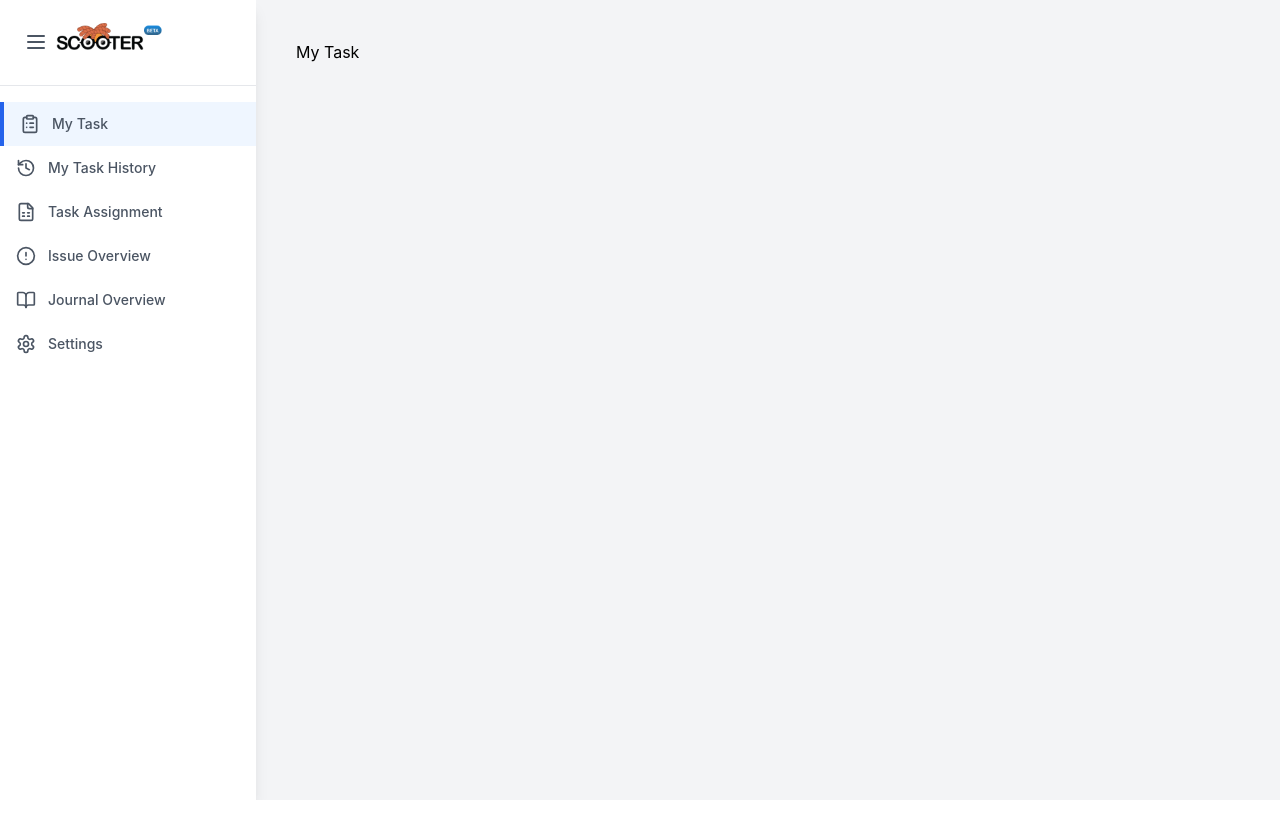
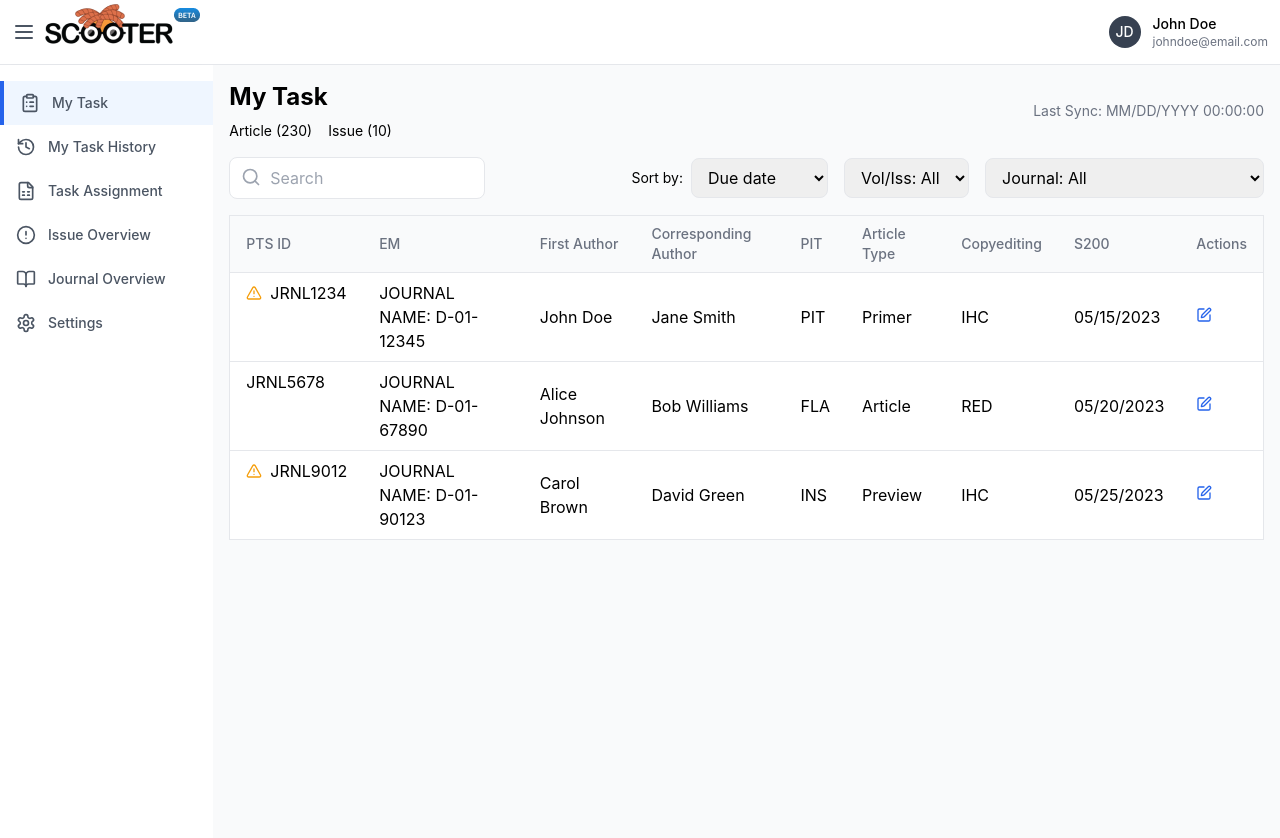
Before and after one commit to ashokSoftSuave/scooter-frontend, a React (Create React App) app: page /dashboard in a window 1280 px wide. Shown: the top 838 px of the page. Before the commit the page ends 800 px from the top, so only its background shows below. Built offline with nearby package versions, Linux system fonts and the light colour scheme.

Commit message:
Add TaskList component and integrate it into Dashboard; refactor Sidebar to manage menu state

```diff
--- a/src/App.js
+++ b/src/App.js
@@ -1,12 +1,17 @@
-import React from 'react';
-import { BrowserRouter as Router, Route, Routes } from 'react-router-dom';
-import Login from './components/Login/Login';
-import Signup from './components/sigin/Signup';
-import Dashboard from './components/Dashboard/dashboard';
-import MyTask from './components/MyTask/mytask';
-import Sidebar from './components/SideNavBar/sidenavbar';
+import React, { useState } from "react";
+import { BrowserRouter as Router, Route, Routes } from "react-router-dom";
+import Login from "./components/Login/Login";
+import Signup from "./components/sigin/Signup";
+import Dashboard from "./components/Dashboard/dashboard";
+import MyTask from "./components/MyTask/mytask";
+import Sidebar from "./components/SideNavBar/sidenavbar";
+import Header from "./components/Header/header";
 
 function App() {
+
+  const [isMenuOpen, setIsMenuOpen] = useState(true);
+  console.log('isMenuOpen: ', isMenuOpen);
+
   return (
     <Router>
       <div className="min-h-screen bg-gray-100">
@@ -16,10 +21,14 @@ function App() {
           <Route
             path="/dashboard/*"
             element={
-            <div className='flex flex-row'>
-              <Sidebar />
-              {/* This is the parent component which will hold the Outlet */}
+              <div className="flex flex-col">
+                <Header isMenuOpen={isMenuOpen} setIsMenuOpen={
+                  () => setIsMenuOpen(!isMenuOpen)
+                }/>
+                <div className="flex flex-row w-full">
+                  <Sidebar isMenuOpen={isMenuOpen} />
                   <Dashboard />
+                </div>
               </div>
             }
           >
--- a/src/components/Dashboard/dashboard.jsx
+++ b/src/components/Dashboard/dashboard.jsx
@@ -1,10 +1,10 @@
-import Sidebar from "../SideNavBar/sidenavbar";
+import TaskList from "../TaskList/TaskList";
 
 function Dashboard() {
   return (
     <>
-     <div className="p-10">
-      <h1>My Task</h1>
+      <div className="w-full bg-gray-50">
+      <TaskList />
     </div>
     </>
   );
--- /dev/null
+++ b/src/components/Header/header.jsx
@@ -0,0 +1,48 @@
+import React, { useState } from "react";
+import Logo from "../../Images/logo.png";
+import { Menu } from "lucide-react";
+
+function Header({ isMenuOpen, setIsMenuOpen }) {
+
+  return (
+    <header className="border-b bg-white">
+      <div className="container ml-1 px-4 pl-0">
+        <div className="flex items-center justify-between h-16">
+          {/* Left section */}
+          <div className="flex items-center justify-between border-b">
+            <button
+              onClick={() => setIsMenuOpen(!isMenuOpen)}
+              className="p-2 rounded-lg hover:bg-gray-100"
+            >
+              <Menu className="w-6 h-6 text-gray-600" />
+            </button>
+            <div className="flex items-center mb-1">
+              {isMenuOpen && (
+                <img
+                  src={Logo}
+                  alt="Scooter Logo"
+                  //   className="h-8"
+                />
+              )}
+            </div>
+          </div>
+
+          {/* Right section - User Profile */}
+          <div className="flex items-center">
+            <div className="flex items-center space-x-3">
+              <div className="w-8 h-8 bg-gray-700 rounded-full flex items-center justify-center">
+                <span className="text-white text-sm font-medium">JD</span>
+              </div>
+              <div className="hidden md:block">
+                <div className="text-sm font-medium">John Doe</div>
+                <div className="text-xs text-gray-500">johndoe@email.com</div>
+              </div>
+            </div>
+          </div>
+        </div>
+      </div>
+    </header>
+  );
+}
+
+export default Header;
--- a/src/components/SideNavBar/sidenavbar.jsx
+++ b/src/components/SideNavBar/sidenavbar.jsx
@@ -1,9 +1,7 @@
 import React, { useState } from 'react';
 import { ClipboardList, History, FileSpreadsheet, AlertCircle, BookOpen, Settings, Menu } from 'lucide-react';
-import Logo from '../../Images/logo.png';
 
-export default function Sidebar() {
-  const [isOpen, setIsOpen] = useState(true);
+export default function Sidebar({ isMenuOpen }) {
   const [activeItem, setActiveItem] = useState('my-task');
 
 
@@ -45,26 +43,7 @@ export default function Sidebar() {
   ];
 
   return (
-    <div className={`min-h-screen bg-white shadow-lg transition-all duration-300 ${isOpen ? 'w-64' : 'w-20'}`}>
-      {/* Header with Logo */}
-      <div className="flex items-center justify-between p-4 border-b">
-      <button
-          onClick={() => setIsOpen(!isOpen)}
-          className="p-2 rounded-lg hover:bg-gray-100"
-        >
-          <Menu className="w-6 h-6 text-gray-600" />
-        </button>
-        <div className="flex items-center mb-1">
-          {isOpen && (
-            <img
-              src={Logo}
-              alt="Scooter Logo"
-            //   className="h-8"
-            />
-          )}
-        </div>
-
-      </div>
+    <div className={`min-h-screen bg-white shadow-lg transition-all duration-300 ${isMenuOpen ? 'w-64' : 'w-20'}`}>
 
       {/* Navigation Items */}
       <nav className="mt-4">
@@ -78,7 +57,7 @@ export default function Sidebar() {
             <span className="inline-flex items-center justify-center">
               {item.icon}
             </span>
-            {isOpen && (
+            {isMenuOpen && (
               <span className="ml-3 text-sm font-medium">
                 {item.title}
               </span>
--- /dev/null
+++ b/src/components/TaskList/TaskList.jsx
@@ -0,0 +1,40 @@
+import React, { useState } from 'react';
+import { Search } from 'lucide-react';
+import TaskListHeader from './TaskListHeader';
+import TaskListTable from './TaskListTable';
+import TaskListFilters from './TaskListFilters';
+
+function TaskList() {
+  const [searchQuery, setSearchQuery] = useState('');
+  const [filters, setFilters] = useState({
+    sortBy: 'dueDate',
+    volume: 'all',
+    journal: 'all'
+  });
+
+  const handleFilterChange = (newFilters) => {
+    setFilters(prevFilters => ({ ...prevFilters, ...newFilters }));
+  };
+
+  return (
+    <div className="container mx-auto p-4">
+      <TaskListHeader />
+      <div className="flex flex-col md:flex-row justify-between items-center my-4">
+        <div className="relative w-full md:w-64 mb-4 md:mb-0">
+          <input
+            type="text"
+            placeholder="Search"
+            className="w-full pl-10 pr-4 py-2 border rounded-lg"
+            value={searchQuery}
+            onChange={(e) => setSearchQuery(e.target.value)}
+          />
+          <Search className="absolute left-3 top-2.5 h-5 w-5 text-gray-400" />
+        </div>
+        <TaskListFilters filters={filters} onFilterChange={handleFilterChange} />
+      </div>
+      <TaskListTable searchQuery={searchQuery} filters={filters} />
+    </div>
+  );
+}
+
+export default TaskList;
--- /dev/null
+++ b/src/components/TaskList/TaskListFilters.jsx
@@ -0,0 +1,40 @@
+import React from 'react';
+
+function TaskListFilters({ filters, onFilterChange }) {
+  return (
+    <div className="flex flex-wrap gap-4">
+      <div className="flex items-center gap-2">
+        <span className="text-sm">Sort by:</span>
+        <select
+          className="border rounded-lg px-3 py-2"
+          value={filters.sortBy}
+          onChange={(e) => onFilterChange({ sortBy: e.target.value })}
+        >
+          <option value="dueDate">Due date</option>
+          <option value="ptsId">PTS ID</option>
+          <option value="articleType">Article Type</option>
+        </select>
+      </div>
+      <select
+        className="border rounded-lg px-3 py-2"
+        value={filters.volume}
+        onChange={(e) => onFilterChange({ volume: e.target.value })}
+      >
+        <option value="all">Vol/Iss: All</option>
+        <option value="12/4">12/4</option>
+        <option value="12/3">12/3</option>
+      </select>
+      <select
+        className="border rounded-lg px-3 py-2"
+        value={filters.journal}
+        onChange={(e) => onFilterChange({ journal: e.target.value })}
+      >
+        <option value="all">Journal: All</option>
+        <option value="jar">Journal of Advanced Research</option>
+        <option value="jcr">Journal of Clinical Research</option>
+      </select>
+    </div>
+  );
+}
+
+export default TaskListFilters;
--- /dev/null
+++ b/src/components/TaskList/TaskListHeader.jsx
@@ -0,0 +1,20 @@
+import React from 'react';
+
+function TaskListHeader() {
+  return (
+    <div className="flex flex-col md:flex-row justify-between items-start md:items-center mb-4">
+      <div>
+        <h1 className="text-2xl font-bold">My Task</h1>
+        <div className="flex gap-4 mt-2">
+          <span className="text-sm">Article (230)</span>
+          <span className="text-sm">Issue (10)</span>
+        </div>
+      </div>
+      <div className="text-sm text-gray-500 mt-2 md:mt-0">
+        Last Sync: MM/DD/YYYY 00:00:00
+      </div>
+    </div>
+  );
+}
+
+export default TaskListHeader;
--- /dev/null
+++ b/src/components/TaskList/TaskListTable.jsx
@@ -0,0 +1,100 @@
+import React from 'react';
+import { AlertTriangle, Edit } from 'lucide-react';
+
+const mockData = [
+  {
+    ptsId: 'JRNL1234',
+    em: 'JOURNAL NAME: D-01-12345',
+    firstAuthor: 'John Doe',
+    correspondingAuthor: 'Jane Smith',
+    pit: 'PIT',
+    articleType: 'Primer',
+    copyediting: 'IHC',
+    s200: '05/15/2023',
+    hasWarning: true
+  },
+  {
+    ptsId: 'JRNL5678',
+    em: 'JOURNAL NAME: D-01-67890',
+    firstAuthor: 'Alice Johnson',
+    correspondingAuthor: 'Bob Williams',
+    pit: 'FLA',
+    articleType: 'Article',
+    copyediting: 'RED',
+    s200: '05/20/2023',
+    hasWarning: false
+  },
+  {
+    ptsId: 'JRNL9012',
+    em: 'JOURNAL NAME: D-01-90123',
+    firstAuthor: 'Carol Brown',
+    correspondingAuthor: 'David Green',
+    pit: 'INS',
+    articleType: 'Preview',
+    copyediting: 'IHC',
+    s200: '05/25/2023',
+    hasWarning: true
+  }
+];
+
+function TaskListTable({ searchQuery, filters }) {
+  const filteredData = mockData.filter(row => {
+    const searchString = searchQuery.toLowerCase();
+    return Object.values(row).some(value =>
+      value.toString().toLowerCase().includes(searchString)
+    );
+  });
+
+  const sortedData = filteredData.sort((a, b) => {
+    if (filters.sortBy === 'dueDate') {
+      return new Date(a.s200) - new Date(b.s200);
+    }
+    return a[filters.sortBy].localeCompare(b[filters.sortBy]);
+  });
+
+  return (
+    <div className="overflow-x-auto">
+      <table className="min-w-full bg-white border">
+        <thead>
+          <tr className="bg-gray-50">
+            <th className="px-4 py-2 text-left text-sm font-medium text-gray-500">PTS ID</th>
+            <th className="px-4 py-2 text-left text-sm font-medium text-gray-500">EM</th>
+            <th className="px-4 py-2 text-left text-sm font-medium text-gray-500">First Author</th>
+            <th className="px-4 py-2 text-left text-sm font-medium text-gray-500">Corresponding Author</th>
+            <th className="px-4 py-2 text-left text-sm font-medium text-gray-500">PIT</th>
+            <th className="px-4 py-2 text-left text-sm font-medium text-gray-500">Article Type</th>
+            <th className="px-4 py-2 text-left text-sm font-medium text-gray-500">Copyediting</th>
+            <th className="px-4 py-2 text-left text-sm font-medium text-gray-500">S200</th>
+            <th className="px-4 py-2 text-left text-sm font-medium text-gray-500">Actions</th>
+          </tr>
+        </thead>
+        <tbody>
+          {sortedData.map((row, index) => (
+            <tr key={index} className="border-t hover:bg-gray-50">
+              <td className="px-4 py-2 flex items-center">
+                {row.hasWarning && (
+                  <AlertTriangle className="h-4 w-4 text-amber-500 mr-2" />
+                )}
+                {row.ptsId}
+              </td>
+              <td className="px-4 py-2">{row.em}</td>
+              <td className="px-4 py-2">{row.firstAuthor}</td>
+              <td className="px-4 py-2">{row.correspondingAuthor}</td>
+              <td className="px-4 py-2">{row.pit}</td>
+              <td className="px-4 py-2">{row.articleType}</td>
+              <td className="px-4 py-2">{row.copyediting}</td>
+              <td className="px-4 py-2">{row.s200}</td>
+              <td className="px-4 py-2">
+                <button className="text-blue-600 hover:text-blue-800">
+                  <Edit className="h-4 w-4" />
+                </button>
+              </td>
+            </tr>
+          ))}
+        </tbody>
+      </table>
+    </div>
+  );
+}
+
+export default TaskListTable;
```
Lines whose indentation alone changed are shown as unchanged.
